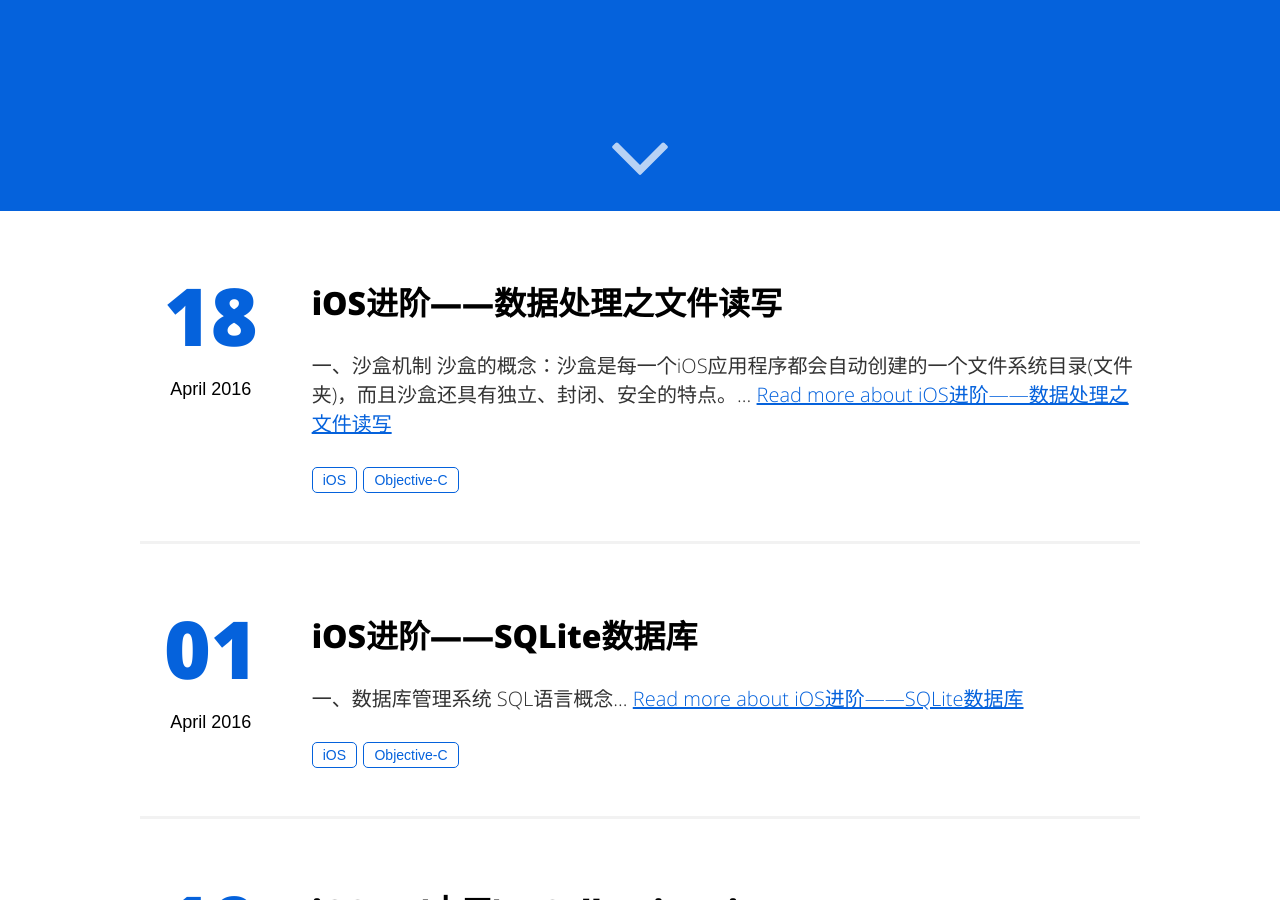
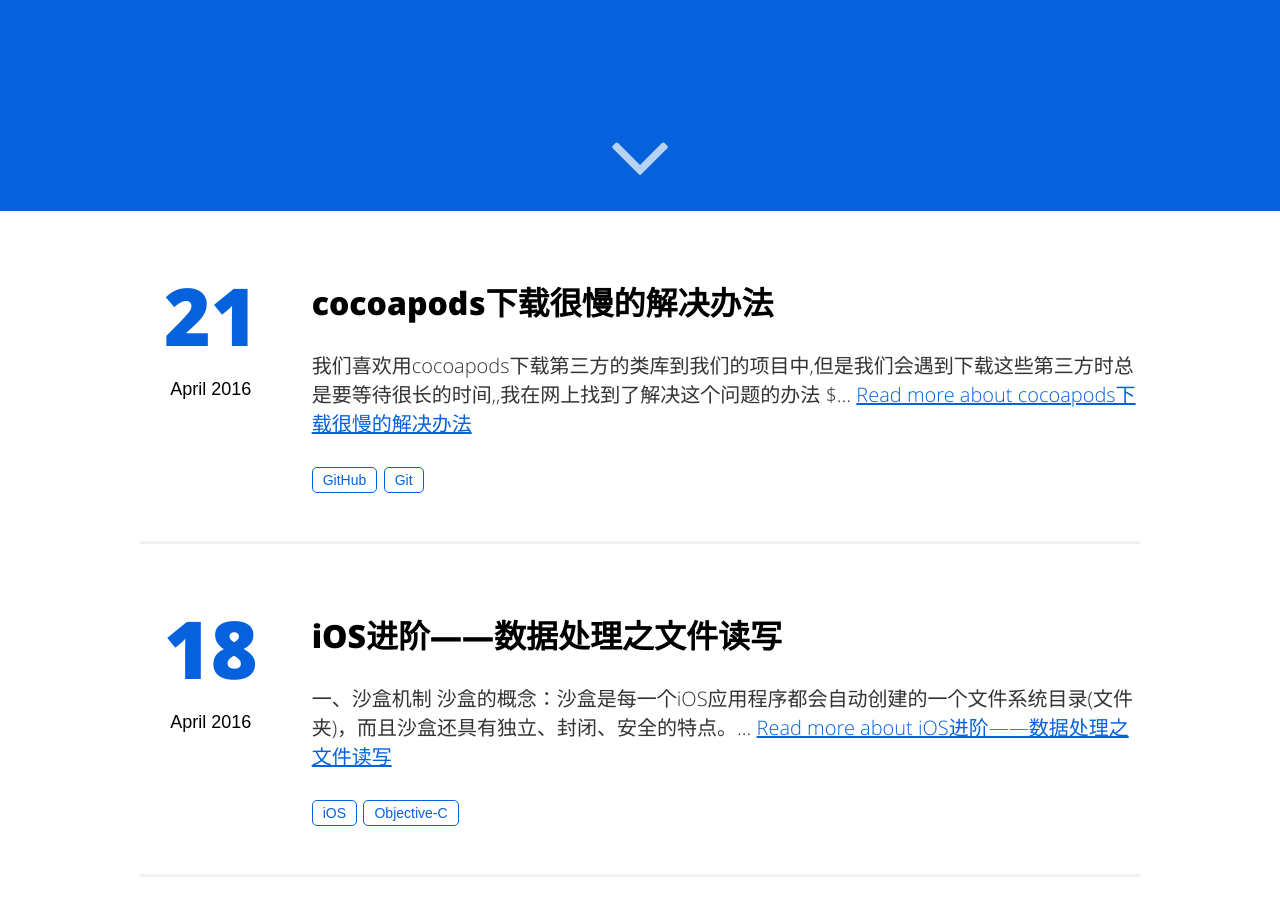
Before and after one commit to NeighborWangShushu/neighborwangshushu.github.com, a Jekyll site: the page built from index.html, in a window 1280 px wide and 900 px high, scrolled down 689 px. Built offline with Jekyll 4.4.1, drawn with Linux system fonts in a browser that asks for light colours.

Commit message:
cocoapods solve

```diff
--- a/_posts/2016-04-01-iOS进阶——SQLite数据库.markdown
+++ b/_posts/2016-04-01-iOS进阶——SQLite数据库.markdown
@@ -416,4 +416,4 @@ static sqlite3 *db = nil;
 }
 {% endhighlight %}
 
-* 最后的PS:这个数据库我是实现存有预留的数据库数据的,如果有同学要用上面的代码要先将数据库内事先添加数据
+* 最后的PS:这个数据库我是实现存有预留的数据库数据的,如果有同学要用上面的代码要先将数据库内事先添加数据√
--- /dev/null
+++ b/_posts/2016-04-21-cocoapods下载很慢的解决办法.markdown
@@ -0,0 +1,50 @@
+---
+layout: post
+title: "cocoapods下载很慢的解决办法"
+date: 2016-04-21 22:06:48 + 8:00
+image: '/assets/img/'
+description: 'Git'
+tags:
+- GitHub
+- Git
+categories:
+- Git
+twitter_text:
+---
+
+我们喜欢用cocoapods下载第三方的类库到我们的项目中,但是我们会遇到下载这些第三方时总是要等待很长的时间,,我在网上找到了解决这个问题的办法
+
+***
+
+	$ pod install
+
+执行这行命令的时候下载的速度很慢,这是因为cocoapods的install和update的默认源是国外的源,所以速度很慢
+我这里指的源跟之前在安装的时候更换的taobao的镜像不是一个概念,taobao的这个镜像是用在下载cocoapods时用到的,这个镜像在安装完cocoapods之后,两者就没有关系了
+所以想要提高install和update的速度我这里提供了两个方法
+
+### 方法一. 更换源
+
+在终端中输入下面的命令更换源
+
+    $ pod repo remove master
+    $ pod repo add master https://gitcafe.com/akuandev/Specs.git
+    $ pod repo update
+
+如果想用别的镜像的话也可以将第二条命令的镜像换成 ``http://git.oschina.net/akuandev/Specs.git``
+
+* 需要注意的是执行第二条命令的时候会很慢因为里面的东西有160M,所以慢慢等吧*
+
+
+在将镜像更换之后还没有结束,在每一个项目中创建的podfile文件的第一行都要填写下面这行source命令
+
+    source 'http://git.oschina.net/akuandev/Specs.git'
+
+### 方法二.忽略升级specs库
+
+在进行``pod install``和``pod update``时候忽略升级specs库
+
+    $ pod install --verbose --no-repo-update
+    $ pod update --verbose --no-repo-update
+
+
+如果想跟深的了解详情请看这篇[博客](http://akinliu.github.io/2014/05/03/cocoapods-specs-/)
```
Also changed, not shown: 8 other files.
